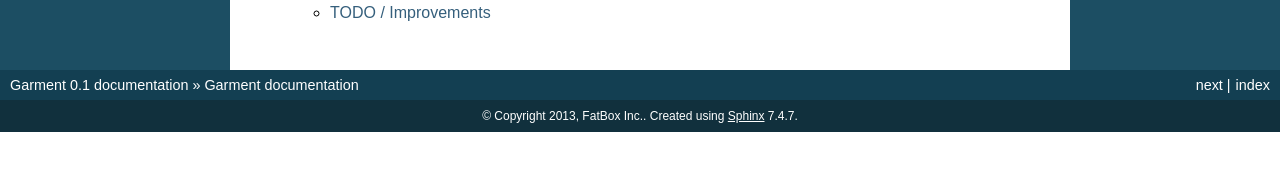
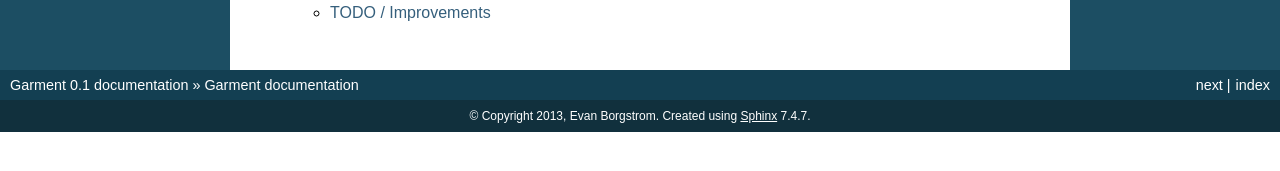
Before and after one commit to borgstrom/garment, a Sphinx documentation site: the page built from docs/index.rst, in a window 1280 px wide. Shown: the part 654-825 px from the top of the page. Built offline with Sphinx 7.4.7, drawn with Linux system fonts in a browser that asks for light colours.

Commit message:
Moving ownership from FatBox to @borgstrom

```diff
--- a/docs/conf.py
+++ b/docs/conf.py
@@ -41,7 +41,7 @@ master_doc = 'index'
 
 # General information about the project.
 project = u'Garment'
-copyright = u'2013, FatBox Inc.'
+copyright = u'2013, Evan Borgstrom'
 
 # The version info for the project you're documenting, acts as replacement for
 # |version| and |release|, also used in various other places throughout the
--- a/setup.py
+++ b/setup.py
@@ -22,7 +22,7 @@ setup(name='garment',
       long_description=open('README.rst').read(),
       author='Evan Borgstrom',
       author_email='evan@borgstrom.ca',
-      url='https://github.com/fatbox/garment',
+      url='https://github.com/borgstrom/garment',
       classifiers=[
           'Development Status :: 3 - Alpha',
           'Intended Audience :: Developers',
```
Also changed, not shown: 1 other file.
